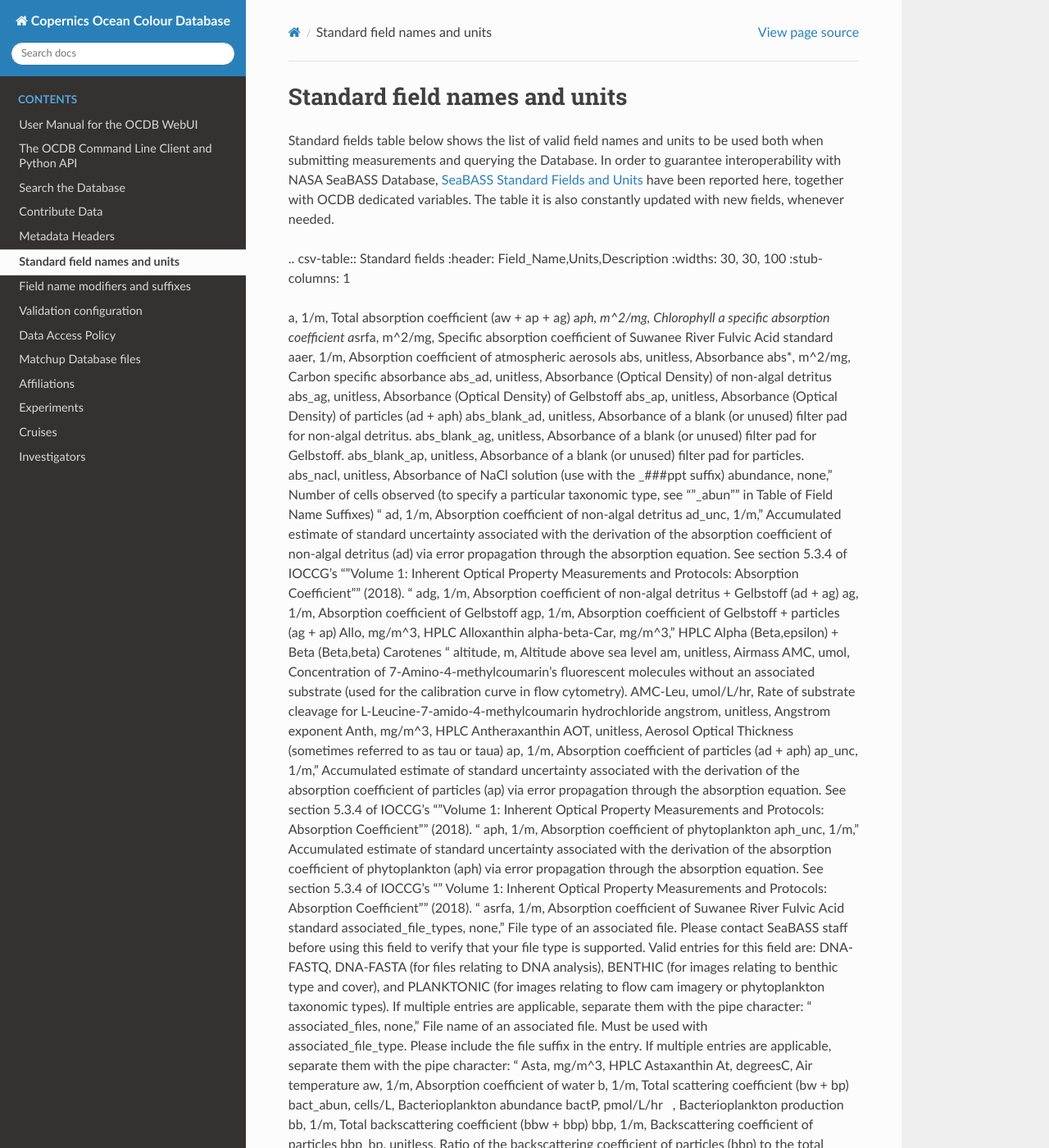
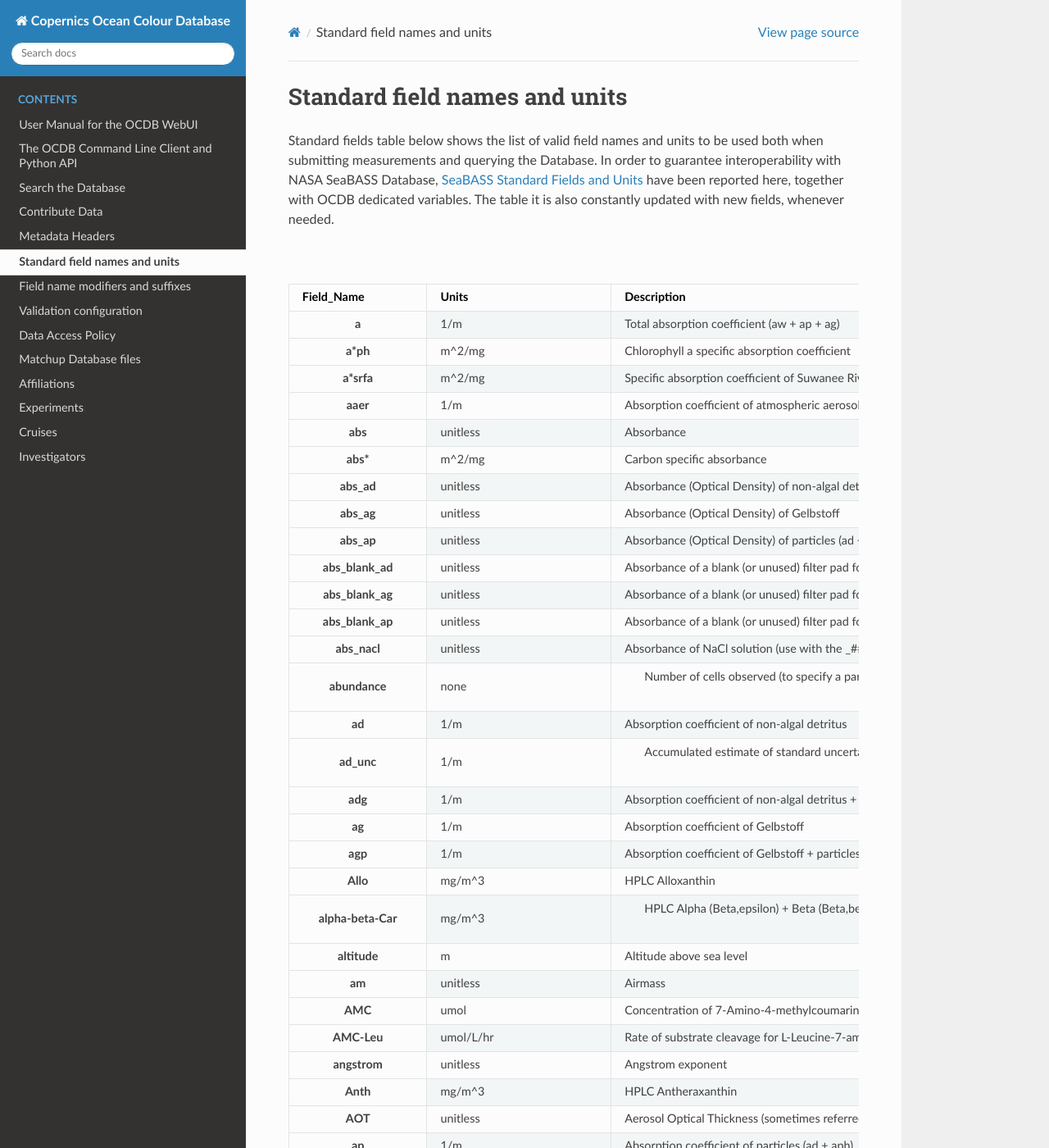
Before and after one commit to javierconcha/ocdb-docs, a Sphinx documentation site: the page built from docs/source/ocdb-standard-field-unit.md, in a window 1280 px wide and 1400 px high. Shown: the whole window at 82% size. Built offline with Sphinx 7.4.7 and the Read the Docs theme 2.0.0, drawn with Linux system fonts in a browser that asks for light colours; some of the changed text lies outside the part shown.

Commit message:
Update docs/source/ocdb-standard-field-unit.md

````diff
--- a/docs/source/ocdb-standard-field-unit.md
+++ b/docs/source/ocdb-standard-field-unit.md
@@ -2,6 +2,9 @@
 
 Standard fields table below shows the list of valid field names and units to be used both when submitting measurements and querying the Database.
 In order to guarantee interoperability with NASA SeaBASS Database, [SeaBASS Standard Fields and Units](https://seabass.gsfc.nasa.gov/wiki/stdfields) have been reported here, together with OCDB dedicated variables. The table it is also constantly updated with new fields, whenever needed.
+
+
+```eval_rst
 
 .. csv-table:: Standard fields
    :header: Field_Name,Units,Description
@@ -330,3 +333,4 @@ In order to guarantee interoperability with NASA SeaBASS Database, [SeaBASS Stan
    Z_Eu, m, Depth of the euphotic layer
    Z_MLD, m, Depth of the mixed layer
    Zea, mg/m^3, HPLC Zeaxanthin
+```
````
